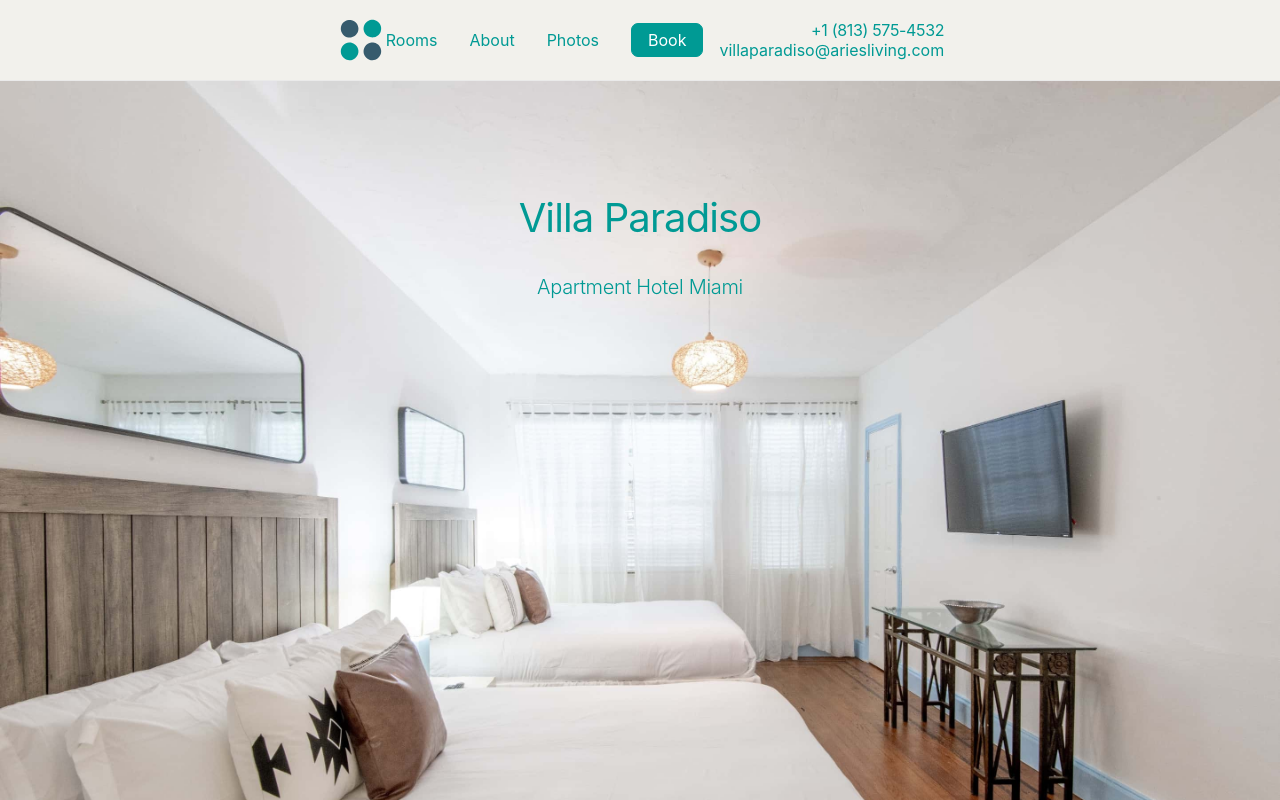
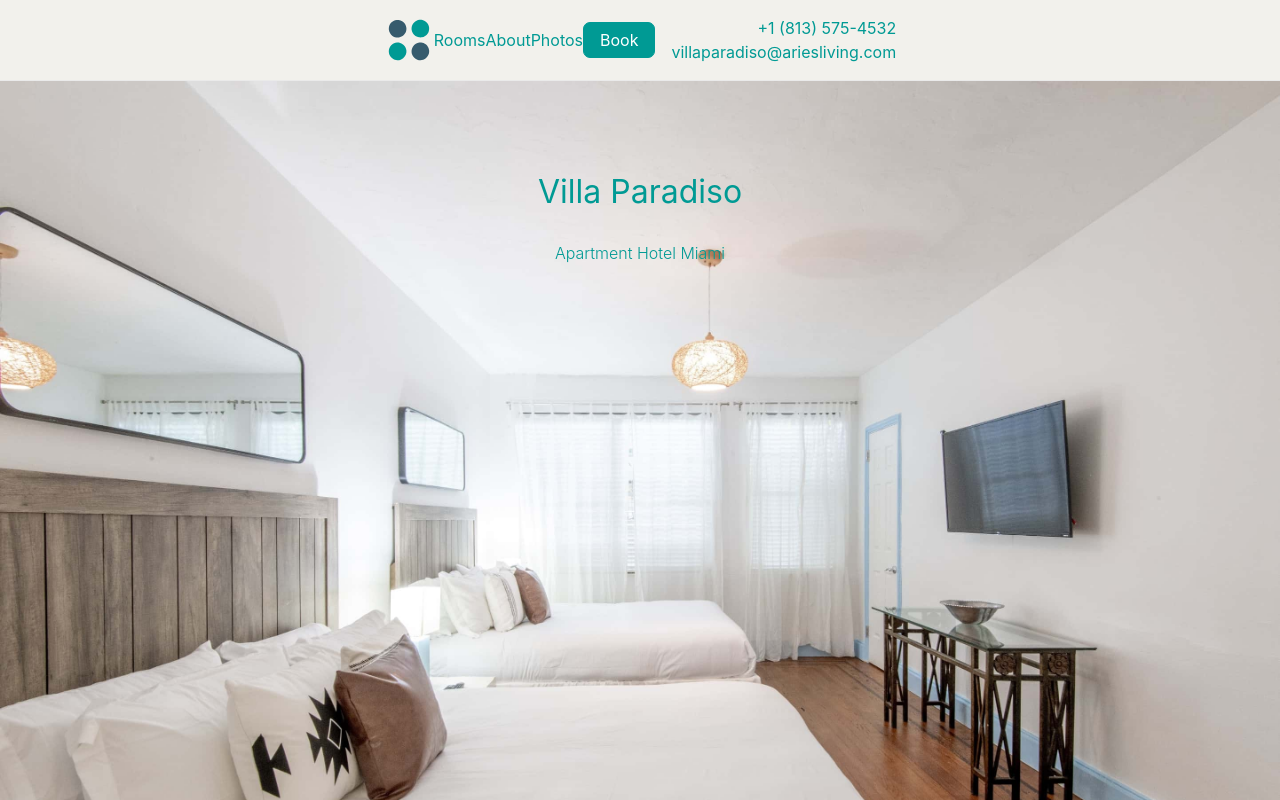
Before and after one commit to dmartss/villa-paradiso-hotels, a Next.js app: page / in a window 1280 px wide. Shown: the top 800 px of the page. Built offline with nearby package versions, Linux system fonts and the light colour scheme; a web font is replaced by a local one.

Commit message:
style updates

```diff
--- a/components/header/navbar.js
+++ b/components/header/navbar.js
@@ -12,7 +12,7 @@ function Navbar() {
   const { route } = useRouter()
 
   return (
-    <Container wide center>
+    <Container center>
       <nav className="f-reset">
         <div className="mobile-top">
           <Link href="/">
@@ -33,7 +33,6 @@ function Navbar() {
             </a>
           </Link>
 
-          <div className="urls">
           <Link href="/">
             <a className={cn('mute', { selected: route.startsWith('/rooms') })} title="Rooms">
               Rooms
@@ -51,15 +50,14 @@ function Navbar() {
               Photos
             </a>
           </Link>
-          </div>
 
           <div className="book">
             <Button href="/">Book</Button>
           </div>
-        </div>
-        <div className="right">
+          <div className="icon mute">
             <p>{PHONE_NUMBER}</p>
             <a href={`mailto:${EMAIL_ADDRESS}`}>{EMAIL_ADDRESS}</a>
+          </div>
         </div>
       </nav>
 
@@ -67,36 +65,24 @@ function Navbar() {
         nav {
           position: relative;
           flex: 1;
+          height: var(--header-height);
           display: flex;
           align-items: center;
-          height: var(--header-height);
-          margin: 0 3rem;
         }
 
         .links {
           width: 100%;
           display: flex;
           align-items: center;
-          justify-content: space-around;
+          justify-content: center;
           z-index: 1;
         }
 
-        .urls {
-          width: 100%;
-          display: flex;
-          align-items: center;
-          justify-content: flex-end;
-          z-index: 1;
-        }
-
-        .urls a {
-          margin-right: 2rem;
-        }
-
         .links a {
-          color: var(--accents-1);
           text-decoration: none;
           transition: color 0.2s ease;
+          margin-left: auto;
+          flex: 1;
         }
 
         .links a:hover {
@@ -105,22 +91,22 @@ function Navbar() {
 
         .links a.selected {
           color: var(--accents-2);
-          text-shadow: 0px 0px 1px #0070f3;
+          text-shadow: 0px 0px 1px var(--accents-1);
         }
 
-        .links > a.logo {
+        .links a:first-child {
           display: flex;
           margin: 0;
         }
 
-        a.icon,
-        a.icon > :global(div.container) {
+        .icon,
+        .icon > :global(div.container) {
           /* Remove additional space from SVG */
           display: inline-flex;
           justify-content: center;
         }
 
-        a.icon > :global(div.container) {
+        .icon > :global(div.container) {
           overflow: visible;
         }
 
@@ -142,15 +128,15 @@ function Navbar() {
           color: var(--accents-1);
         }
 
-        .right {
+        .icon {
           text-align: right;
           display: flex;
           flex-direction: column;
           justify-content: center;
+          line-height: 0.5;
+          color: var(--accents-1);
           margin-left: 1rem;
           margin-bottom: 1rem;
-          line-height: 0.25;
-          color: var(--accents-1);
         }
 
         /* Mobile */
--- /dev/null
+++ b/components/page.js
@@ -0,0 +1,15 @@
+import Head from './head'
+import Header from './header'
+import Footer from './footer'
+import { NAME_SHORT } from 'lib/constants'
+
+export default function Page({ title = NAME_SHORT, sticky, description, image, children }) {
+  return (
+    <div>
+      <Head title={title} description={description} image={image} />
+      <Header sticky={sticky} />
+      {children}
+      <Footer />
+    </div>
+  )
+}
--- a/components/page/index.js
+++ /dev/null
@@ -1,18 +0,0 @@
-import Head from '../head'
-import Header from '../header'
-import Footer from '../footer'
-import styles from './page.module.css'
-import { NAME_SHORT } from 'lib/constants'
-
-export default function Page({ title = NAME_SHORT, description, image, children }) {
-  return (
-    <div className={styles.wrapper}>
-      <Head title={title} description={description} image={image} />
-      <Header />
-      <main className={styles.main}>
-        {children}
-        <Footer />
-      </main>
-    </div>
-  )
-}
--- a/components/page/page.module.css
+++ /dev/null
@@ -1,7 +0,0 @@
-.wrapper {
-  height: 100%;
-}
-
-.main {
-  margin: 0 auto;
-}
--- a/styles/global.css
+++ b/styles/global.css
@@ -17,12 +17,6 @@
   /* Light Mode Colors */
   --bg: #fafbfc;
   --fg: #131415;
-  /* --gray: #666;
-  --light-gray: #444;
-  --lighter-gray: #222;
-  --lightest-gray: #1a1a1a;
-  --gray-alpha: rgba(255, 255, 255, 0.3); */
-  /* --selection: rgba(255, 255, 255, 0.99); */
 
   /* Static Colors */
   --accents-1: #009a94;
@@ -41,149 +35,150 @@
   --transition-slow: 0.3s ease-in-out;
 }
 
-* {
+html {
+  line-height: 1.15;
+  -webkit-text-size-adjust: 100%;
+  height: 100%;
   box-sizing: border-box;
-}
-
-::selection {
-  text-shadow: none;
-  background-color: var(--accents-3);
-  color: var(--accents-1);
-}
-
-.container {
-  max-width: 900px;
-  margin-left: auto;
-  margin-right: auto;
-}
-
-@media (max-width: 900px) {
-  .container {
-    padding-left: 40px;
-    padding-right: 40px;
-  }
-}
-
-html {
-  -ms-text-size-adjust: 100%;
-  -webkit-text-size-adjust: 100%;
-  line-height: 1.5;
-}
-
-mute {
-  color: #696969;
-}
-
-html,
-body {
-  padding: 0;
-  margin: 0;
-  font-size: 16px;
-  background: var(--accents-4);
-  color: var(--fg);
-  font-display: block;
-  font-feature-settings: 'calt' 'case' 'rlig';
+  touch-action: manipulation;
+  font-feature-settings: 'case' 1, 'rlig' 1, 'calt' 0;
   text-rendering: optimizeLegibility;
   -webkit-font-smoothing: antialiased;
   -moz-osx-font-smoothing: grayscale;
 }
 
+*,
+*:before,
+*:after {
+  box-sizing: inherit;
+}
+
 body {
-  min-height: 100vh;
+  position: relative;
+  min-height: 100%;
+  margin: 0;
+  line-height: 1.65;
+  font-family: "'Inter', -apple-system, BlinkMacSystemFont, 'Segoe UI', 'Roboto', 'Oxygen', 'Ubuntu', 'Cantarell', 'Fira Sans', 'Droid Sans', 'Helvetica Neue', sans-serif";
+  font-size: 16px;
+  font-weight: 400;
+  min-width: 320px;
+  direction: ltr;
+  font-feature-settings: 'kern';
+  text-rendering: optimizeLegibility;
+  -webkit-font-smoothing: antialiased;
+  -moz-osx-font-smoothing: grayscale;
+  scroll-behavior: smooth;
+  background: var(--accents-4);
+  color: var(--fg);
   font-family: var(--font-sans);
   display: flex;
-  flex-direction: column;
   transition: color 0.1s ease-in-out, background 0.1s ease-in-out;
 }
 
-p,
-li {
-  letter-spacing: -0.33px;
-  transition: color var(--transition);
+html,
+body {
+  background-color: var(--accents-4);
+  color: #111;
 }
 
+.mute {
+  color: var(--accents-1);
+}
+
+::selection {
+  background-color: var(--accents-1);
+  color: var(--white);
+}
+
+svg {
+  text-rendering: optimizeLegibility;
+}
 h1,
 h2,
-h3,
-h4,
-h5,
-h6 {
-  font-family: var(--font-sans);
-  line-height: 1.75;
-}
-
-h1 {
-  font-size: 2.5rem;
-  font-weight: 600;
-  line-height: 1.25;
-  letter-spacing: -0.89px;
-}
-
-h2 {
-  font-size: 2rem;
-  letter-spacing: -0.69px;
-}
-
 h3 {
-  font-size: 1.5rem;
-  letter-spacing: -0.47px;
-}
-
-h4 {
-  font-size: 1.25rem;
-  letter-spacing: -0.33px;
-}
-
-button {
-  border: none;
-  padding: 0;
   margin: 0;
-  line-height: inherit;
-  font-size: inherit;
-}
-
-p a,
-a.reset {
-  outline: none;
-  color: inherit;
-  text-decoration: none;
-  transition: color var(--transition);
-}
-
-p a:hover,
-p a:focus,
-p a:active,
-a.reset:hover,
-a.reset:focus {
-  color: var(--gray);
 }
 
 a {
   text-decoration: none;
+  transition: color 0.2s ease;
   color: currentColor;
   transition: color 200ms ease-in-out;
 }
 
-button {
-  font-family: inherit;
+a:hover {
+  color: var(--accents-4);
 }
 
 .flex {
   display: flex;
 }
-
-summary {
-  cursor: pointer;
-  outline: none;
+iframe {
+  width: 100%;
+  height: 100%;
+  border: none;
+}
+.f-reset {
+  font-size: 1rem;
 }
 
-details {
-  border-radius: var(--radius);
-  background: var(--lightest-gray);
-  padding: 1rem;
-  border-radius: var(--radius);
+.subtitle {
+  color: #696969;
 }
-
+.tc {
+  text-align: center;
+}
+.row {
+  display: flex;
+  align-items: center;
+  margin: 0 -1.5rem;
+}
+.column {
+  flex: 1;
+  padding: 0 1.5rem;
+}
+.display-none {
+  display: none;
+}
+.display-mobile {
+  display: none;
+}
+.display-tablet {
+  display: none;
+}
+@media screen and (max-width: 640px) {
+  .display-mobile {
+    display: unset;
+  }
+  .hide-mobile {
+    display: none;
+  }
+}
+@media screen and (max-width: 960px) {
+  .display-tablet {
+    display: unset;
+  }
+  .hide-tablet {
+    display: none;
+  }
+}
+a[role='button'] {
+  -webkit-user-select: none;
+  -moz-user-select: none;
+  -ms-user-select: none;
+  -khtml-user-select: none;
+  user-select: none;
+}
+.no-tap-highlight,
+a {
+  -webkit-touch-callout: none;
+  -ms-touch-action: pan-y;
+  touch-action: pan-y;
+  -webkit-tap-highlight-color: transparent;
+}
+.no-tap-callout {
+  -webkit-touch-callout: none;
+}
 .no-drag {
   user-drag: none;
   user-select: none;
@@ -191,6 +186,25 @@ details {
   -webkit-user-drag: none;
   -webkit-user-select: none;
   -ms-user-select: none;
+}
+.visually-hidden {
+  clip: rect(0 0 0 0);
+  height: 1px;
+  width: 1px;
+  margin: -1px;
+  padding: 0;
+  border: 0;
+  overflow: hidden;
+  position: absolute;
+}
+
+svg {
+  shape-rendering: crispEdges;
+}
+
+svg path,
+svg circle {
+  shape-rendering: geometricprecision;
 }
 
 .row {
@@ -207,15 +221,6 @@ img {
   width: auto;
   margin: auto;
   display: block;
-}
-
-svg {
-  shape-rendering: crispEdges;
-}
-
-svg path,
-svg circle {
-  shape-rendering: geometricprecision;
 }
 
 .f0 {
```
Lines whose indentation alone changed are shown as unchanged.
